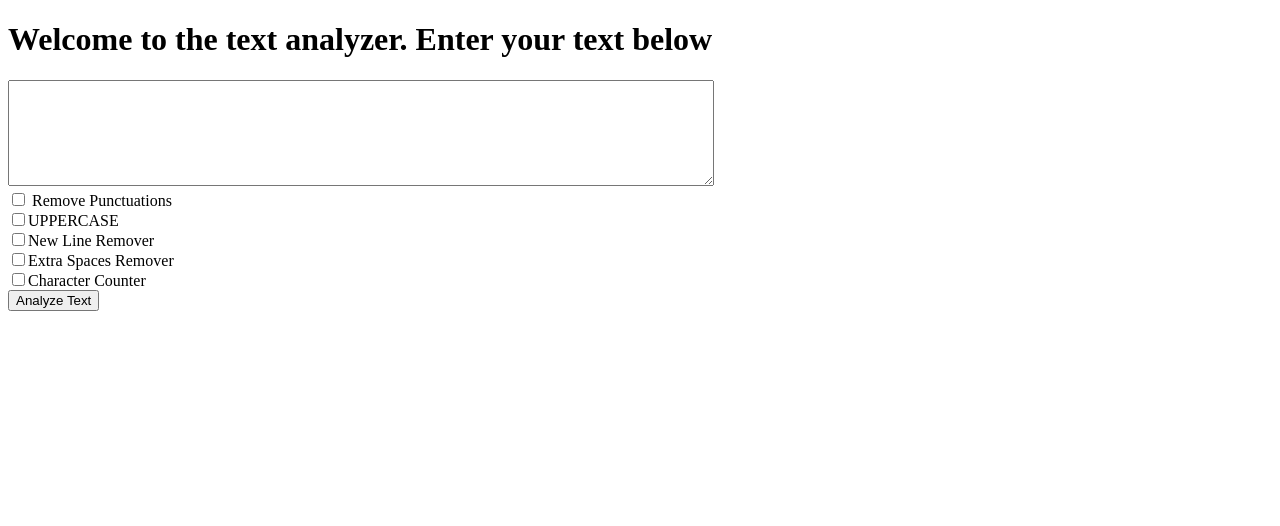
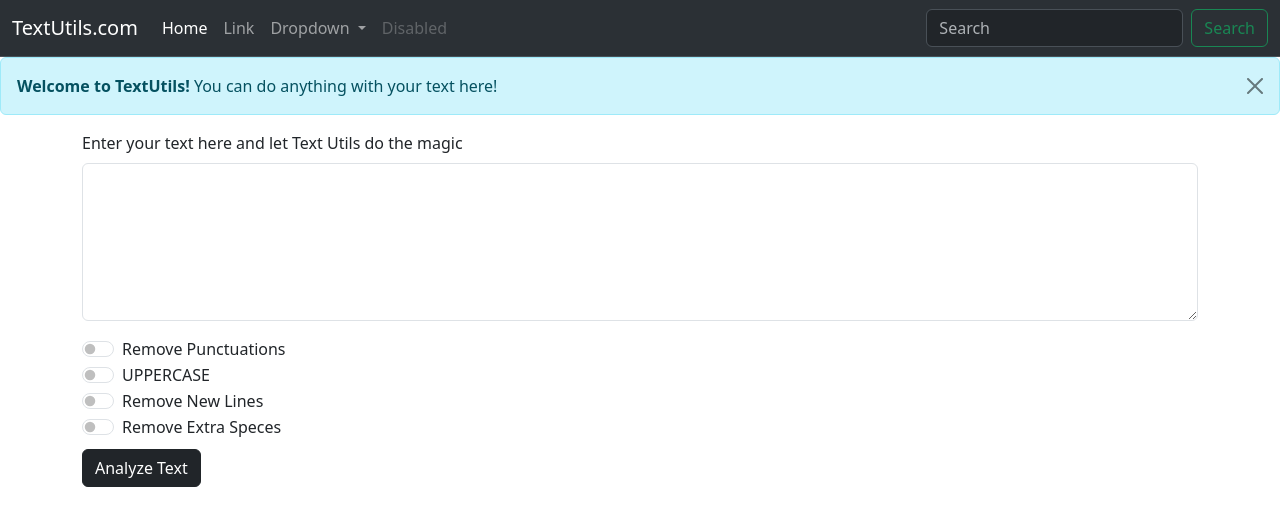
Before and after one commit to Maysha-Khanom-Moon/django_zero-to-hero, a Django app: page / in a window 1280 px wide. Shown: the top 526 px of the page. Run offline with Django 5.2, Linux system fonts and the light colour scheme.

Commit message:
adding bootstrap to textUtils website

```diff
--- a/mysite/templates/index.html
+++ b/mysite/templates/index.html
@@ -1,23 +1,96 @@
-<!DOCTYPE html>
+<!doctype html>
 <html lang="en">
-<head>
-    <meta charset="UTF-8">
-    <meta name="viewport" content="width=device-width, initial-scale=1.0">
-    <title>Template is working</title>
-</head>
-<body>
-    <h1>Welcome to the text analyzer. Enter your text below</h1>
+  <head>
+    <meta charset="utf-8">
+    <meta name="viewport" content="width=device-width, initial-scale=1">
+    <title>TextUtils.com</title>
+    <link href="https://cdn.jsdelivr.net/npm/bootstrap@5.3.3/dist/css/bootstrap.min.css" rel="stylesheet" integrity="sha384-QWTKZyjpPEjISv5WaRU9OFeRpok6YctnYmDr5pNlyT2bRjXh0JMhjY6hW+ALEwIH" crossorigin="anonymous">
+  </head>
+  <body>
 
-    <form action="/analyze" type='get'>
-        {% csrf_token %}
-        <textarea name="text" id="" style='width: 700px; height:100px'></textarea>
-        <br>
-        <input type="checkbox" name="removepunc" id=""> Remove Punctuations <br>
-        <input type="checkbox" name="fullcaps" id="">UPPERCASE <br>
-        <input type="checkbox" name="newlineremover" id="">New Line Remover <br>
-        <input type="checkbox" name="extraspaceremover" id="">Extra Spaces Remover <br>
-        <input type="checkbox" name="charcounter" id="">Character Counter <br>
-        <button type='submit'>Analyze Text</button>
-    </form>
-</body>
+    {% comment %} navbar {% endcomment %}
+    <nav class="navbar navbar-expand-lg bg-body-tertiary bg-dark border-bottom border-body" data-bs-theme="dark">
+        <div class="container-fluid">
+          <a class="navbar-brand" href="#">TextUtils.com</a>
+          <button class="navbar-toggler" type="button" data-bs-toggle="collapse" data-bs-target="#navbarSupportedContent" aria-controls="navbarSupportedContent" aria-expanded="false" aria-label="Toggle navigation">
+            <span class="navbar-toggler-icon"></span>
+          </button>
+          <div class="collapse navbar-collapse" id="navbarSupportedContent">
+            <ul class="navbar-nav me-auto mb-2 mb-lg-0">
+              <li class="nav-item">
+                <a class="nav-link active" aria-current="page" href="#">Home</a>
+              </li>
+              <li class="nav-item">
+                <a class="nav-link" href="#">Link</a>
+              </li>
+              <li class="nav-item dropdown">
+                <a class="nav-link dropdown-toggle" href="#" role="button" data-bs-toggle="dropdown" aria-expanded="false">
+                  Dropdown
+                </a>
+                <ul class="dropdown-menu">
+                  <li><a class="dropdown-item" href="#">Action</a></li>
+                  <li><a class="dropdown-item" href="#">Another action</a></li>
+                  <li><hr class="dropdown-divider"></li>
+                  <li><a class="dropdown-item" href="#">Something else here</a></li>
+                </ul>
+              </li>
+              <li class="nav-item">
+                <a class="nav-link disabled" aria-disabled="true">Disabled</a>
+              </li>
+            </ul>
+            <form class="d-flex" role="search">
+              <input class="form-control me-2" type="search" placeholder="Search" aria-label="Search">
+              <button class="btn btn-outline-success" type="submit">Search</button>
+            </form>
+          </div>
+        </div>
+    </nav>
+
+
+    {% comment %} Alert {% endcomment %}
+    <div class="alert alert-info alert-dismissible fade show" role="alert">
+        <strong>
+            Welcome to TextUtils!
+        </strong>
+        You can do anything with your text here!
+        <button type="button" class="btn-close" data-bs-dismiss="alert" aria-label="Close"></button>
+    </div>
+
+
+    <div class="container">
+        <form action="/analyze">
+            <div class="mb-3">
+                <label class="form-label">Enter your text here and let Text Utils do the magic</label>
+                <textarea class="form-control" name="text" rows="6"></textarea>
+              </div>
+
+          <div class="form-check form-switch">
+              <input class="form-check-input" type="checkbox" role="switch" name='removepunc'>
+              <label class="form-check-label">Remove Punctuations</label>
+          </div>
+
+          <div class="form-check form-switch">
+              <input class="form-check-input" type="checkbox" role="switch" name='fullcaps'>
+              <label class="form-check-label">UPPERCASE</label>
+          </div>
+
+          <div class="form-check form-switch">
+              <input class="form-check-input" type="checkbox" role="switch" name='newlineremover'>
+              <label class="form-check-label">Remove New Lines</label>
+          </div>
+
+          <div class="form-check form-switch">
+              <input class="form-check-input" type="checkbox" role="switch" name='extraspaceremover'>
+              <label class="form-check-label">Remove Extra Speces</label>
+          </div>
+
+          <button type="submit" class="btn btn-dark mt-2">Analyze Text</button>
+        </form>
+    </div>
+
+
+    <script src="https://cdn.jsdelivr.net/npm/bootstrap@5.3.3/dist/js/bootstrap.bundle.min.js" integrity="sha384-YvpcrYf0tY3lHB60NNkmXc5s9fDVZLESaAA55NDzOxhy9GkcIdslK1eN7N6jIeHz" crossorigin="anonymous"></script>
+    <script src="https://cdn.jsdelivr.net/npm/@popperjs/core@2.11.8/dist/umd/popper.min.js" integrity="sha384-I7E8VVD/ismYTF4hNIPjVp/Zjvgyol6VFvRkX/vR+Vc4jQkC+hVqc2pM8ODewa9r" crossorigin="anonymous"></script>
+    <script src="https://cdn.jsdelivr.net/npm/bootstrap@5.3.3/dist/js/bootstrap.min.js" integrity="sha384-0pUGZvbkm6XF6gxjEnlmuGrJXVbNuzT9qBBavbLwCsOGabYfZo0T0to5eqruptLy" crossorigin="anonymous"></script>
+  </body>
 </html>
```
Also changed, not shown: mysite/templates/analyze.html (+22 -5 lines), mysite/templates/analyze2.html (added, +15 -0 lines), mysite/templates/index2.html (added, +23 -0 lines).
